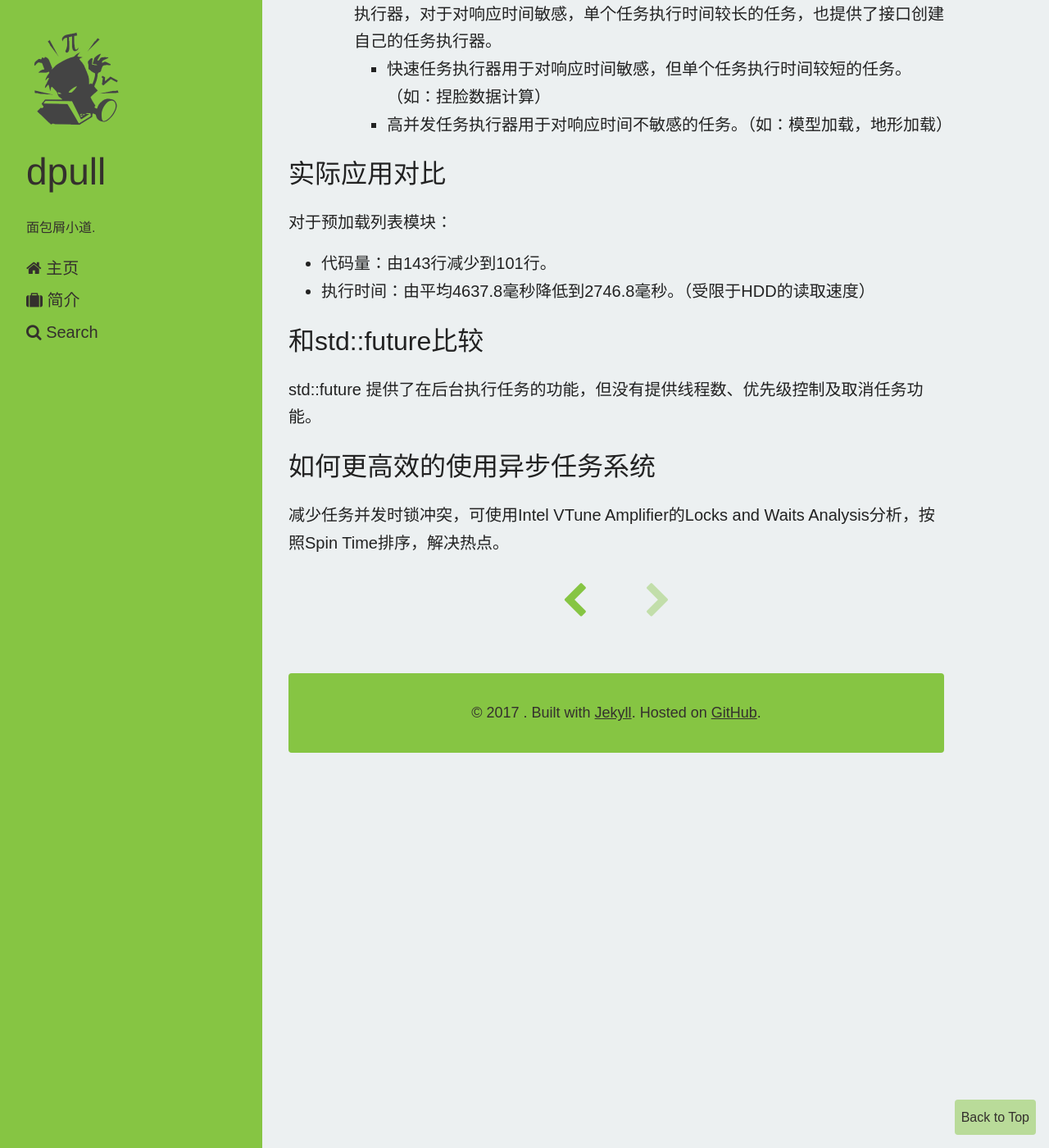
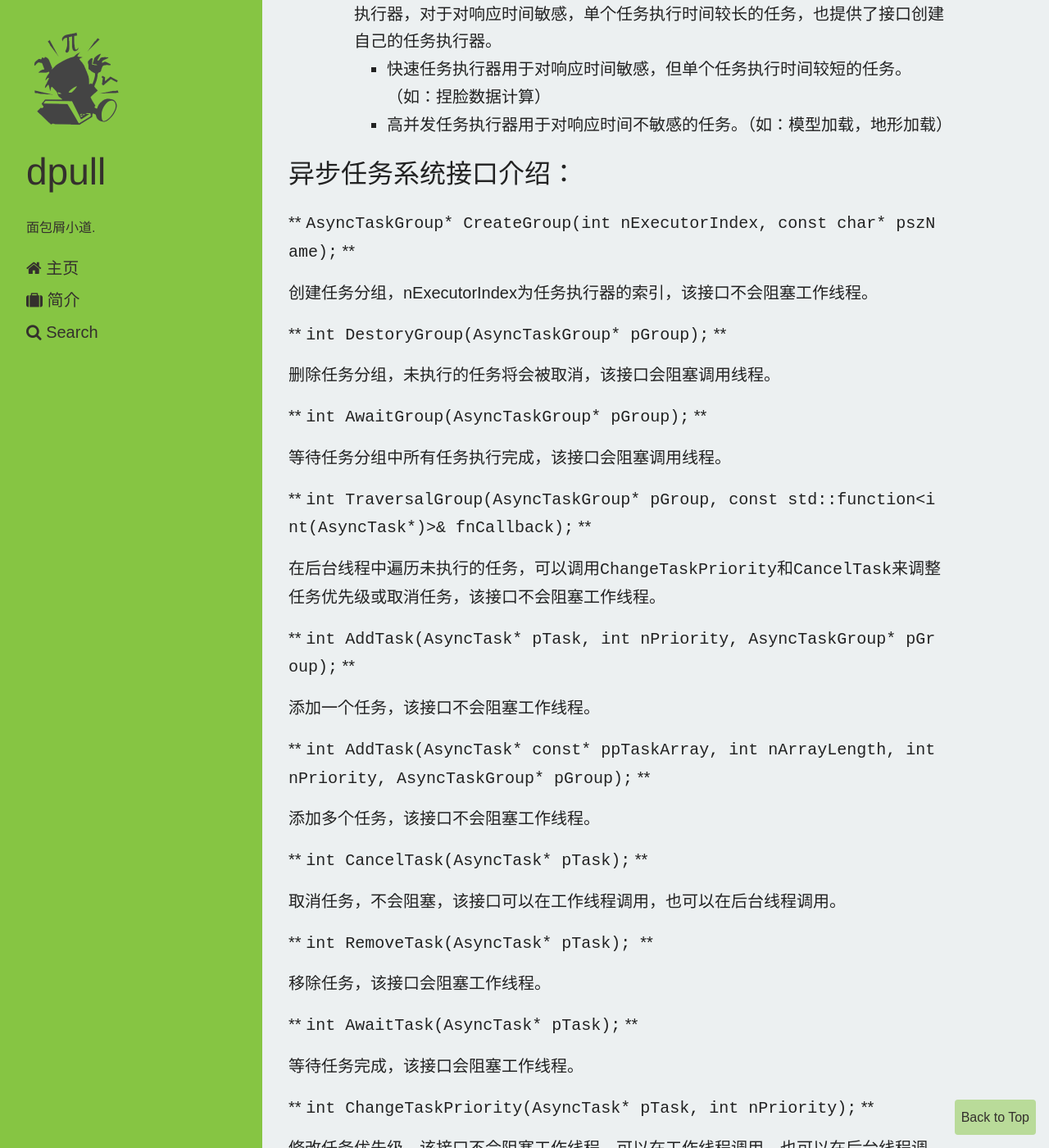
Before and after one commit to dpull/dpull.github.io, a Jekyll site: the page built from _posts/2017-09-09-async_task.md, in a window 1280 px wide and 1400 px high, scrolled down 2103 px. Shown: the whole window at 82% size. Built offline with Jekyll 4.4.1, drawn with Linux system fonts in a browser that asks for light colours; nearby versions of some CDN libraries; some of the changed text lies outside the part shown.

Commit message:
add interface

```diff
--- a/_posts/2017-09-09-async_task.md
+++ b/_posts/2017-09-09-async_task.md
@@ -27,10 +27,10 @@ tags: []
 	![](../resources/images/2017-09-09-async_task_task.png)
 
 	参考[Android异步任务](https://developer.android.com/reference/android/os/AsyncTask.html)，提供了两个重载函数：DoInBackground， OnPostExecute：
-	* `void DoInBackground()` 在后台线程执行
+	* `void DoInBackground()` 在后台线程执行。
 	* `void OnPostExecute(int bIsCancel)` 当任务执行完成或者被取消后，在工作线程回调。
 
-通过这两个接口可以避免在DoInBackground中加锁，提升CPU利用率。任务在添加到执行器后，可以调整优先级或取消任务。
+	通过这两个接口可以避免在DoInBackground中加锁，提升CPU利用率。任务在添加到执行器后，可以调整优先级或取消任务。
 
 1. 任务分组（TaskGroup）
 
@@ -45,6 +45,48 @@ tags: []
 		* 快速任务执行器用于对响应时间敏感，但单个任务执行时间较短的任务。（如：捏脸数据计算）
 		* 高并发任务执行器用于对响应时间不敏感的任务。（如：模型加载，地形加载）
 
+## 异步任务系统接口介绍：
+
+** `AsyncTaskGroup* CreateGroup(int nExecutorIndex, const char* pszName);` **
+
+创建任务分组，nExecutorIndex为任务执行器的索引，该接口不会阻塞工作线程。
+
+** `int DestoryGroup(AsyncTaskGroup* pGroup);` **
+
+删除任务分组，未执行的任务将会被取消，该接口会阻塞调用线程。
+
+** `int AwaitGroup(AsyncTaskGroup* pGroup);` **
+
+等待任务分组中所有任务执行完成，该接口会阻塞调用线程。
+
+** `int TraversalGroup(AsyncTaskGroup* pGroup, const std::function<int(AsyncTask*)>& fnCallback);` **
+
+在后台线程中遍历未执行的任务，可以调用`ChangeTaskPriority`和`CancelTask`来调整任务优先级或取消任务，该接口不会阻塞工作线程。
+
+** `int AddTask(AsyncTask* pTask, int nPriority, AsyncTaskGroup* pGroup);` **
+
+添加一个任务，该接口不会阻塞工作线程。
+
+** `int AddTask(AsyncTask* const* ppTaskArray, int nArrayLength, int nPriority, AsyncTaskGroup* pGroup);` **
+
+添加多个任务，该接口不会阻塞工作线程。
+
+** `int CancelTask(AsyncTask* pTask);` **
+
+取消任务，不会阻塞，该接口可以在工作线程调用，也可以在后台线程调用。
+
+** `int RemoveTask(AsyncTask* pTask); ` **
+
+移除任务，该接口会阻塞工作线程。
+
+** `int AwaitTask(AsyncTask* pTask);` **
+
+等待任务完成，该接口会阻塞工作线程。
+
+** `int ChangeTaskPriority(AsyncTask* pTask, int nPriority);` **
+
+修改任务优先级，该接口不会阻塞工作线程，可以在工作线程调用，也可以在后台线程调用。
+
 
 ## 实际应用对比
 对于预加载列表模块：
```
